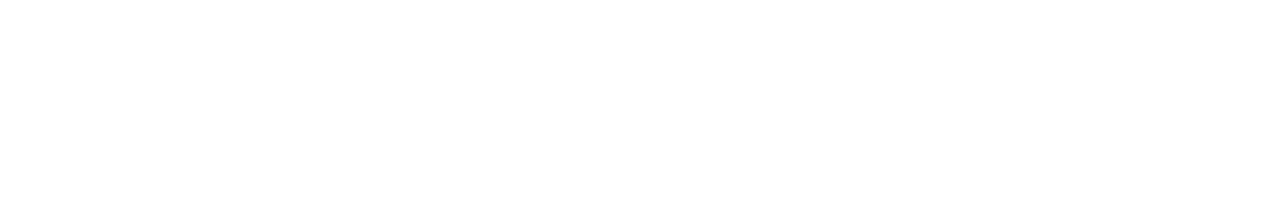
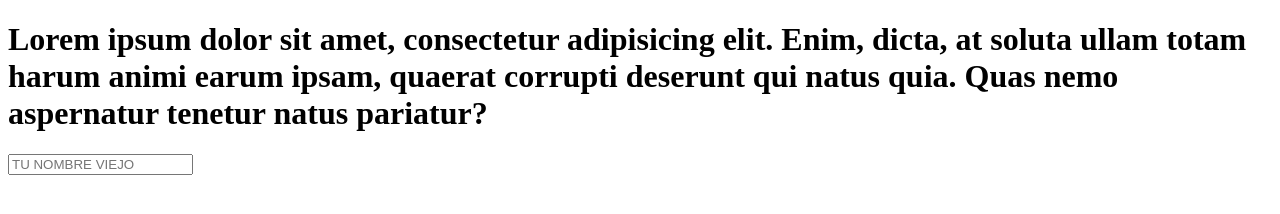
Before and after one commit to yademirh/mi-primer-repositorio, a plain HTML site: page index.html in a window 1280 px wide. Drawn offline with Linux system fonts and the light colour scheme.

Commit message:
cambie el titulo y puse un h1 - input

```diff
--- a/index.html
+++ b/index.html
@@ -4,9 +4,12 @@
     <meta charset="UTF-8">
     <meta http-equiv="X-UA-Compatible" content="IE=edge">
     <meta name="viewport" content="width=device-width, initial-scale=1.0">
-    <title>intento-1-github</title>
+    <title>intento-1-github--voyBIEN</title>
 </head>
 <body>
-
+    <h1>
+        Lorem ipsum dolor sit amet, consectetur adipisicing elit. Enim, dicta, at soluta ullam totam harum animi earum ipsam, quaerat corrupti deserunt qui natus quia. Quas nemo aspernatur tenetur natus pariatur?
+    </h1>
+    <input type="text" placeholder="TU NOMBRE VIEJO">
 </body>
 </html>
```
